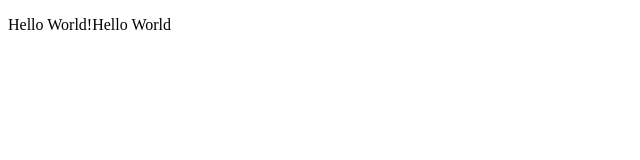
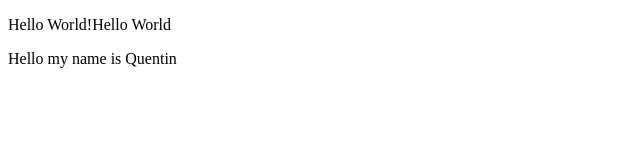
Before and after one commit to quentin411/quentin411.github.io, a plain HTML site: page index.html in a window 1280 px wide. Shown: the whole page, without its empty margins (0-640 px from the left). Drawn offline with Linux system fonts and the light colour scheme.

Commit message:
Add files via upload

```diff
--- a/index.html
+++ b/index.html
@@ -5,5 +5,7 @@
         <head>
         <body>
           <p>Hello World!Hello World</p>
+          <p>Hello my name is Quentin</p>
+          </p>
         </body>
       </html>
```
